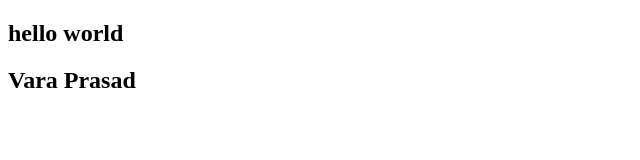
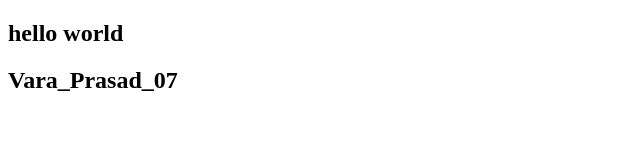
Before and after one commit to vara-prasad-07/post, a plain HTML site: page Untitled-1.html in a window 1280 px wide. Shown: the full height of the page, 0-640 px from the left. Drawn offline with Linux system fonts and the light colour scheme.

Commit message:
vara_prasad_07

```diff
--- a/Untitled-1.html
+++ b/Untitled-1.html
@@ -10,7 +10,7 @@
         </aside>
         <main>
             <div>
-                <h2>Vara Prasad</h2>
+                <h2>Vara_Prasad_07</h2>
             </div>
 
             </div>
```
